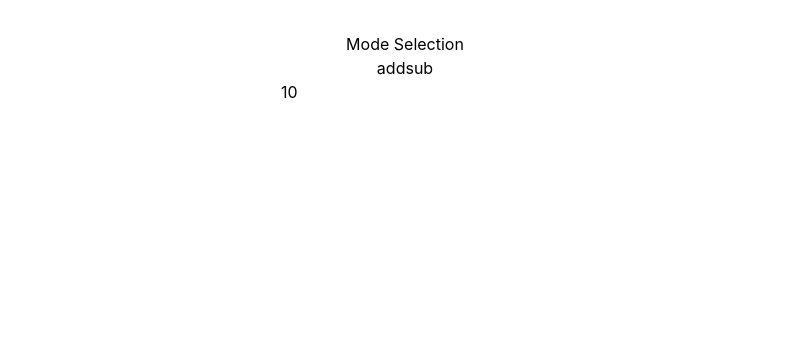
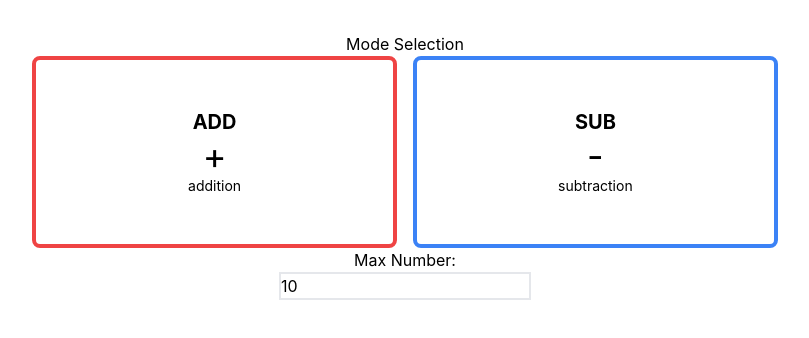
Before and after one commit to dhoepp/math-practice-app, a React (Vite) app in the folder frontend/: page / in a window 1280 px wide. Shown: the top 338 px of the page, without its empty margins (235-1044 px from the left). Built offline with nearby package versions, Linux system fonts and the light colour scheme; no server answers.

Commit message:
Enhance mode selection UI with styled buttons for addition and subtraction; improve layout for better user experience

```diff
--- a/frontend/src/pages/Home.tsx
+++ b/frontend/src/pages/Home.tsx
@@ -35,11 +35,26 @@ export default function Home() {
     <div className="p-8 text-center">
       <h1>Mode Selection</h1>
       {/* <p>TODO: Implement home page</p> */}
-      <div>
-        <button onClick={() => handleModeSelection('addition')}>add</button>
-        <button onClick={() => handleModeSelection('subtraction')}>sub</button>
+      <div className="flex gap-4 justify-center">
+        <button
+          onClick={() => handleModeSelection('addition')}
+          className='w-[30%] h-48 border-4 border-red-500 rounded-lg flex flex-col items-center justify-center'
+        >
+            <div className="text-xl font-bold">ADD</div>
+            <div className="text-4xl">+</div>
+            <div className="text-sm">addition</div>
+        </button>
+        <button
+          onClick={() => handleModeSelection('subtraction')}
+          className='w-[30%] h-48 border-4 border-blue-500 rounded-lg flex flex-col items-center justify-center'
+        >
+            <div className="text-xl font-bold">SUB</div>
+            <div className="text-4xl">-</div>
+            <div className="text-sm">subtraction</div>
+        </button>
       </div>
-      <input type="text" value={maxNumber} onChange={(e) => setMaxNumber(e.target.value)}/>
+      <div>Max Number:</div>
+      <input className='border-2' type="text" value={maxNumber} onChange={(e) => setMaxNumber(e.target.value)}/>
 
     </div>
   )
```
